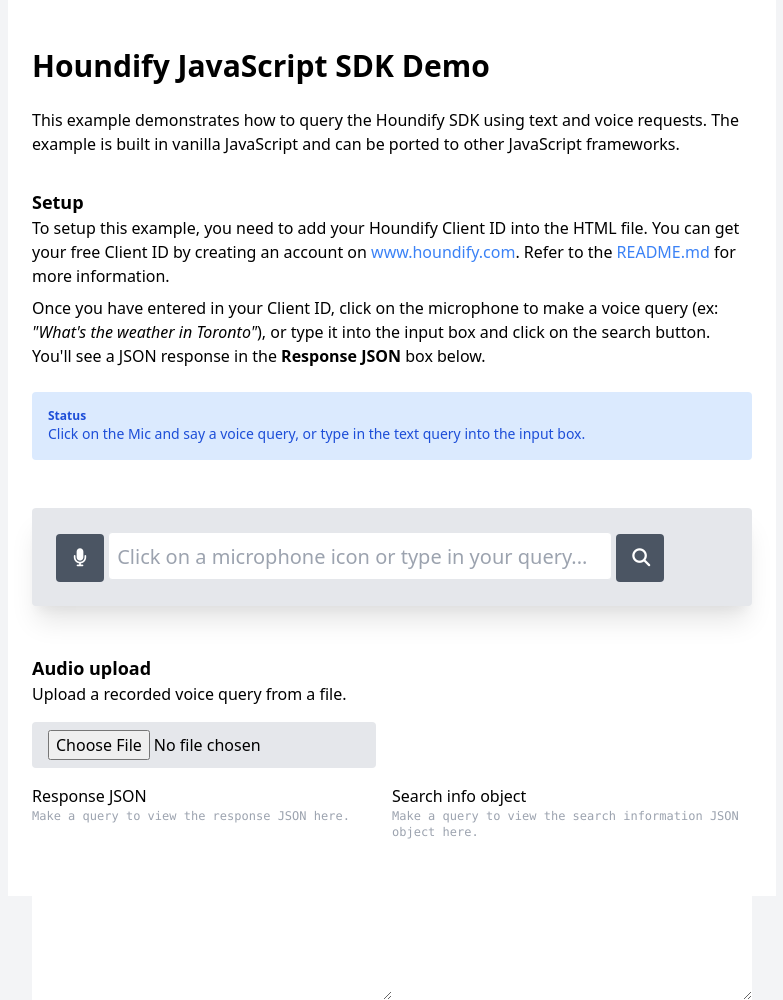
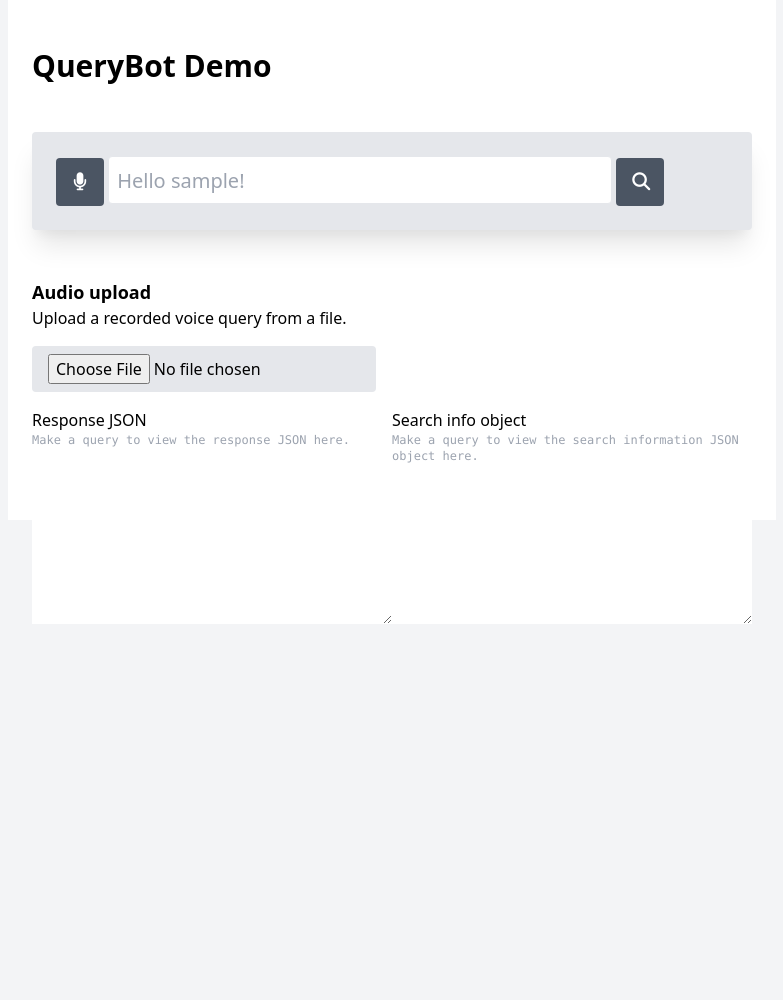
Before and after one commit to arnavgrg/Dr.ai, a Flask app: template templates/base.html in a window 1280 px wide. Shown: the whole page, without its empty margins (248-1031 px from the left). After the commit the page ends 623 px from the top, so only its background shows below. Run offline with Flask 2, Linux system fonts and the light colour scheme; the template is opened without the code that fills it: most values are stand-ins (such as "Sample title", 1, 10 or a date in 2020); some libraries are stand-ins or nearby versions.

Commit message:
update response

```diff
--- a/templates/base.html
+++ b/templates/base.html
@@ -13,40 +13,7 @@
 
   <body class="bg-gray-100 min-h-screen">
     <div class="m-auto max-w-3xl bg-white py-12 px-6">
-      <h2 class="text-3xl font-bold mb-6">Houndify JavaScript SDK Demo</h2>
-      <p class="pb-2">
-        This example demonstrates how to query the Houndify SDK using text and
-        voice requests. The example is built in vanilla JavaScript and can be
-        ported to other JavaScript frameworks.
-      </p>
-
-      <h2 class="text-lg font-bold mt-6">Setup</h2>
-      <p class="pb-2">
-        To setup this example, you need to add your Houndify Client ID into the
-        HTML file. You can get your free Client ID by creating an account on
-        <a class="text-blue-500" href="https://houndify.com">www.houndify.com</a
-        >. Refer to the
-        <a
-          class="text-blue-500"
-          href="https://github.com/soundhound/hound-sdk-web-example/blob/master/README.md"
-          >README.md</a
-        >
-        for more information.
-      </p>
-      <p class="pb-2">
-        Once you have entered in your Client ID, click on the microphone to make
-        a voice query (ex: <i>"What's the weather in Toronto"</i>), or type it
-        into the input box and click on the search button. You'll see a JSON
-        response in the <strong>Response JSON</strong> box below.
-      </p>
-
-      <div id="status" class="bg-blue-100 text-blue-700 p-4 my-4 rounded">
-        <div class="text-xs font-bold text-blue-700">Status</div>
-        <p class="text-sm">
-          Click on the Mic and say a voice query, or type in the text query into
-          the input box.
-        </p>
-      </div>
+      <h2 class="text-3xl font-bold mb-6">QueryBot Demo</h2>
 
       <form id="form" action="javascript:void(0);">
         <div class="p-6 bg-gray-200 my-12 shadow-xl rounded">
@@ -60,7 +27,7 @@
           <input
             id="query"
             type="text"
-            placeholder="Click on a microphone icon or type in your query..."
+            placeholder="Hello {{ username }}!"
             class="text-xl appearance-none border rounded p-2 w-3/4 text-gray-700 h-12 focus:outline-none focus:shadow-outline"
           />
           <button
@@ -190,12 +157,12 @@
           //for handling the authentication and proxying
           //text search http requests to Houndify backend
           //See SDK's server-side method HoundifyExpress.createTextProxyHandler().
-          proxy: {
-            method: "POST",
-            url: "/textSearchProxy"
+          //proxy: {
+           // method: "POST",
+           // url: "/textSearchProxy"
             // headers: {}
             // ... More proxy options will be added as needed
-          },
+        //  },
 
           //Response and error handlers
           onResponse: onResponse,
@@ -290,6 +257,10 @@
         reader.readAsArrayBuffer(file);
       }
 
+      function fireEvents(text) {
+          console.log(text)
+      }
+
       //Fires after server responds with Response JSON
       //Info object contains useful information about the completed request
       //See https://houndify.com/reference/HoundServer
@@ -305,6 +276,7 @@
         responseElt.value = response.stringify(undefined, 2);
         infoElt.parentNode.hidden = false;
         infoElt.value = JSON.stringify(info, undefined, 2);
+        fireEvents(response["Disambiguation"]["ChoiceData"][0]["Transcription"])
       }
 
       //Fires if error occurs during the request
```
